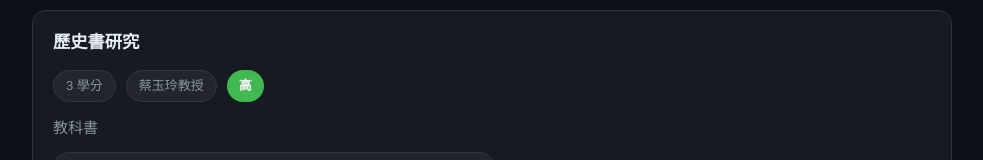
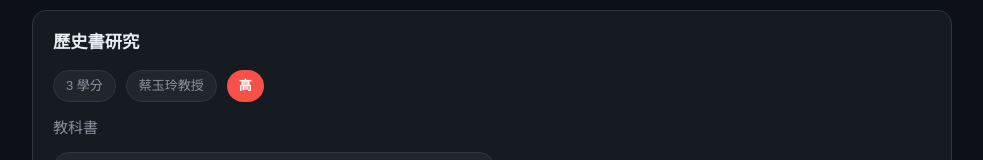
Before and after one commit to HsiangHoLin/HsiangHoLin.github.io, a plain HTML site: page index.html in a window 1280 px wide. Shown: the part 1918-2078 px from the top of the page, without its empty margins (148-1131 px from the left). Drawn offline with Linux system fonts and the light colour scheme.

Commit message:
Update index.html

```diff
--- a/index.html
+++ b/index.html
@@ -414,7 +414,7 @@ h1{
 蔡玉玲教授
 </span>
 
-<span class="badge low level">
+<span class="badge high level">
 高
 </span>
 
```
